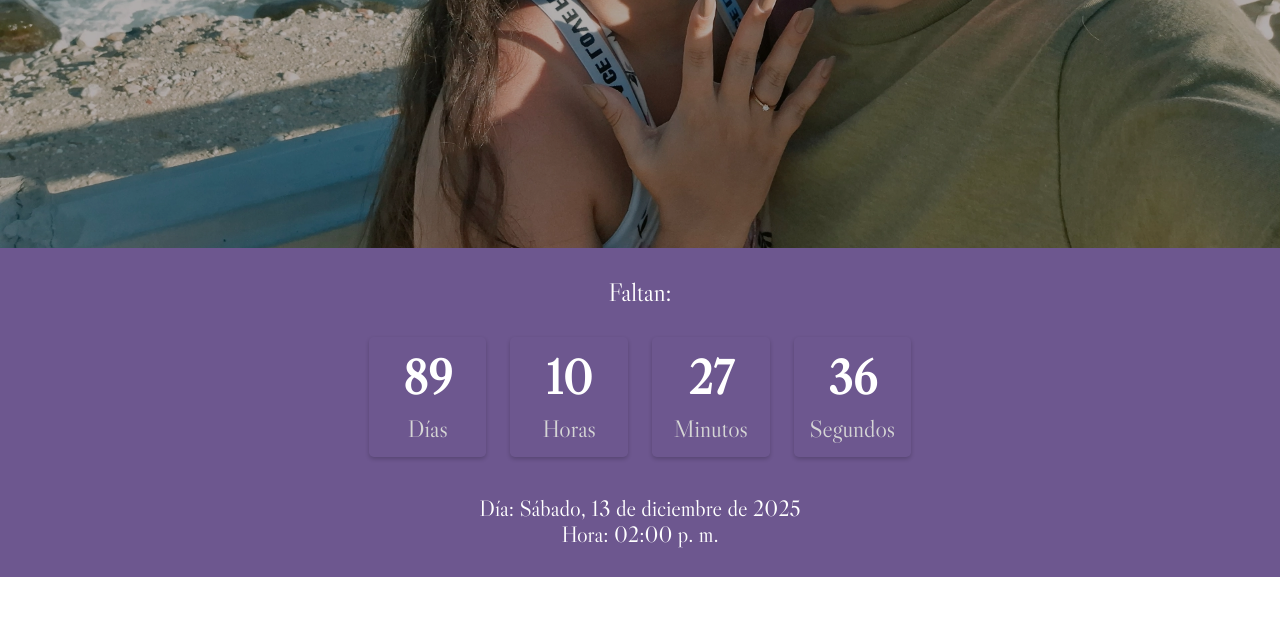
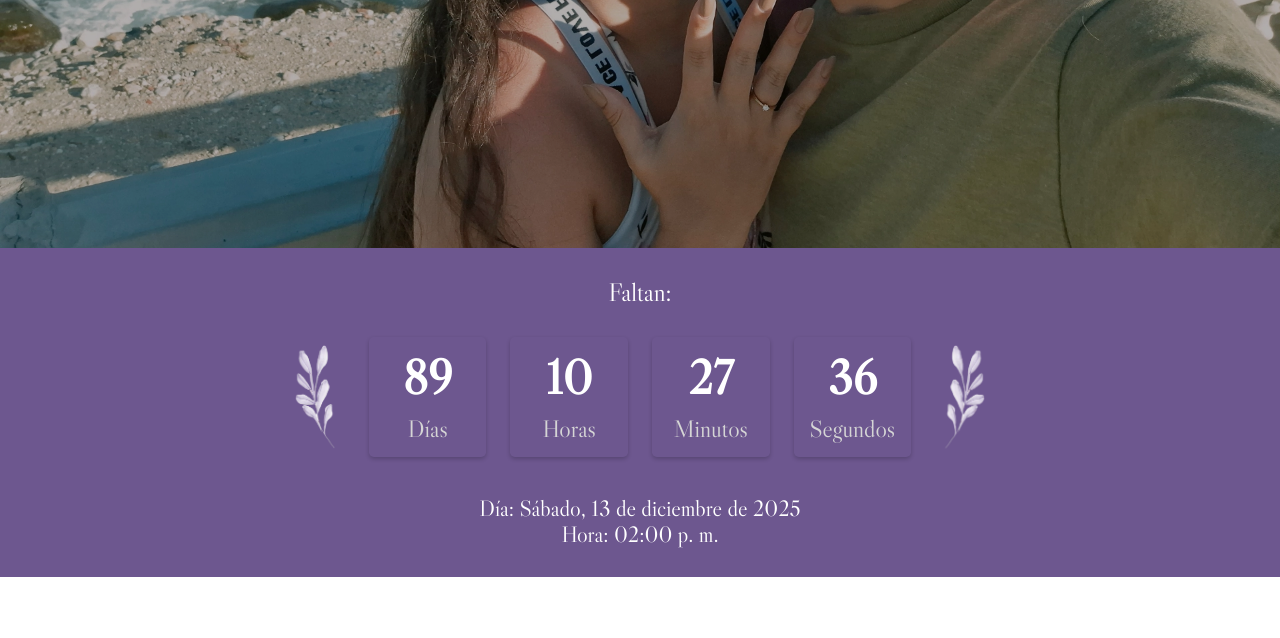
Before and after one commit to emmanuel-mendez/astyimar-emmanuel-wedding, an Astro site: page / in a window 1280 px wide. Shown: the part 539-1177 px from the top of the page. Built offline with nearby package versions, Linux system fonts and the light colour scheme; Astro itself is replaced by a stand-in of ours; a script that the page names is missing.

Commit message:
feat: add flowers to countdown

```diff
--- a/src/components/molecules/CountDown/CountDown.tsx
+++ b/src/components/molecules/CountDown/CountDown.tsx
@@ -1,5 +1,6 @@
 import { useEffect, useState } from "preact/hooks";
 import styles from "./styles.module.css";
+import flower17Image from "@public/images/flower--17.png";
 
 type CountDownProps = {
   target: Date;
@@ -54,7 +55,19 @@ export default function CountDown({ target }: CountDownProps) {
   return (
     <div class={styles.host}>
       <h2 class={styles.title}>{isPassed ? "Ya han pasado:" : "Faltan:"}</h2>
-      <CountDownBlocks {...values} />
+      <div class={styles.content}>
+        <img
+          class={`${styles.flower} ${styles.flowerLeft}`}
+          src={flower17Image.src}
+          alt={"Flower"}
+        />
+        <CountDownBlocks {...values} />
+        <img
+          class={`${styles.flower} ${styles.flowerRight}`}
+          src={flower17Image.src}
+          alt={"Flower"}
+        />
+      </div>
     </div>
   );
 }
--- a/src/components/molecules/CountDown/styles.module.css
+++ b/src/components/molecules/CountDown/styles.module.css
@@ -19,13 +19,42 @@
   }
 }
 
+.content {
+  display: grid;
+  grid-template-columns: auto 1fr auto;
+  align-items: center;
+  gap: 0.75rem;
+
+  @media (min-width: 768px) {
+    gap: 2rem;
+  }
+}
+
+.flower {
+  width: 1.75rem;
+  height: auto;
+
+  @media (min-width: 768px) {
+    width: 2.75rem;
+  }
+}
+
+.flowerLeft {
+  left: 0.5rem;
+  top: 0;
+}
+
+.flowerRight {
+  transform: rotateY(180deg);
+}
+
 .blocks {
   display: grid;
   width: min(100%, 25rem);
   grid-template-columns: repeat(4, 1fr);
   align-items: center;
   justify-content: center;
-  gap: 1rem;
+  gap: 0.8rem;
 
   @media (min-width: 768px) {
     width: min(100%, 40.625rem);
@@ -60,7 +89,7 @@
 }
 
 .value {
-  font-size: 1.3rem;
+  font-size: 1.2rem;
   font-weight: bold;
   color: var(--white);
   word-break: break-word;
```
